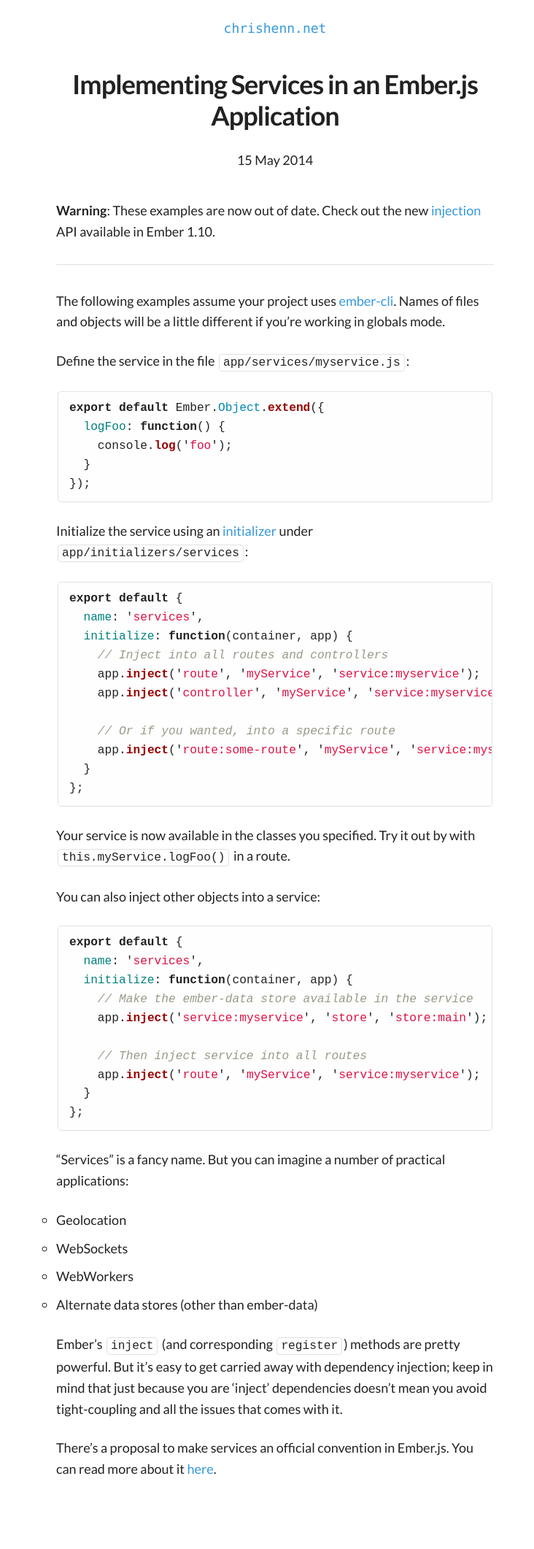
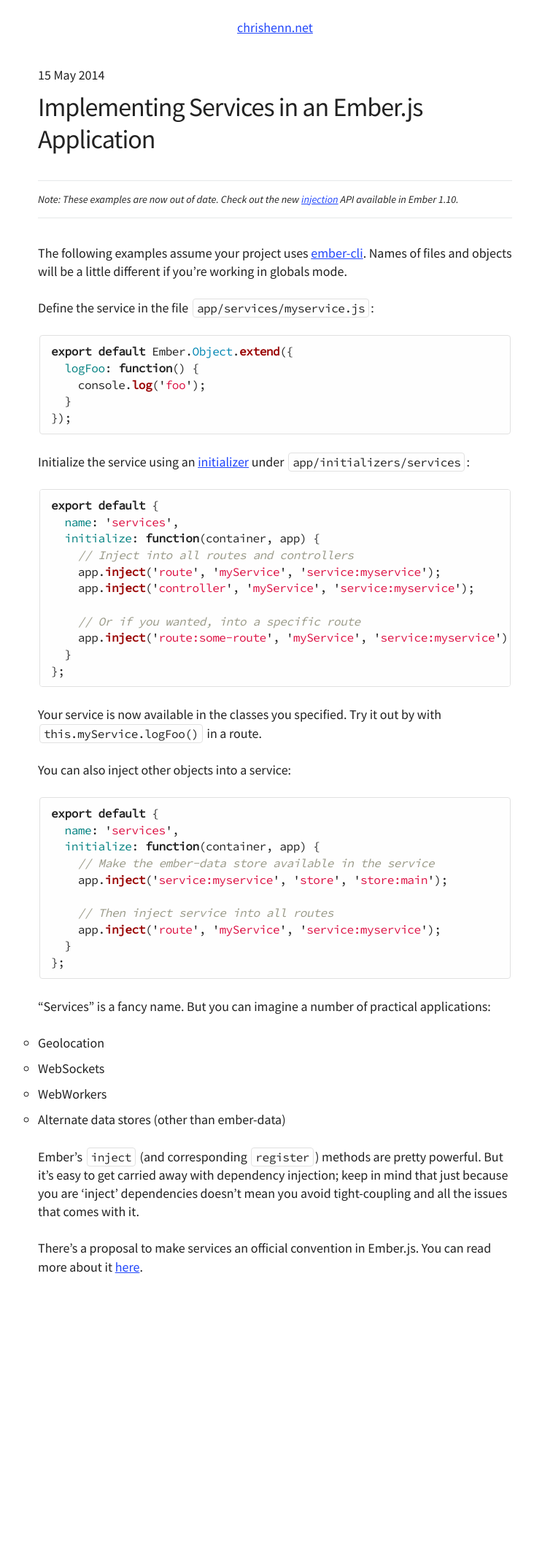
Before and after one commit to chnn/chrishenn-net, a Jekyll site: the page built from _posts/2014-05-15-using-services-ember.markdown, in a window 1280 px wide. Shown: the whole page at 73% size, without its empty margins (263-995 px from the left). Built offline with Jekyll 4.4.1, drawn with Linux system fonts in a browser that asks for light colours; after the commit the page ends 1843 px from its top, so only the background shows below that.

Commit message:
Design tweaks

```diff
--- a/_layouts/default.html
+++ b/_layouts/default.html
@@ -7,7 +7,7 @@
 
         <link rel="stylesheet" href="{{ site.baseurl }}/assets/css/screen.css">
 
-        <link href="https://fonts.googleapis.com/css?family=Lato:400,400i,700,700i" rel="stylesheet">
+        <link href="https://fonts.googleapis.com/css?family=Source+Code+Pro|Source+Sans+Pro:400,400i,600" rel="stylesheet">
     </head>
 
     <body>
--- a/_layouts/post.html
+++ b/_layouts/post.html
@@ -2,10 +2,7 @@
 layout: default
 ---
 <div class="post">
+    <div class="date">{{ page.date | date_to_long_string }}</div>
     <h1>{{ page.title }} </h1>
-    <div class="date">{{ page.date | date_to_long_string }}</div>
-
-    <div class="post-content">
-        {{ content }}
-    </div>
+    {{ content }}
 </div>
--- a/_posts/2014-05-15-using-services-ember.markdown
+++ b/_posts/2014-05-15-using-services-ember.markdown
@@ -3,9 +3,10 @@
 title: "Implementing Services in an Ember.js Application"
 ---
 
-**Warning**: These examples are now out of date. Check out the new [injection](http://emberjs.com/blog/2015/02/07/ember-1-10-0-released.html#toc_injected-properties) API available in Ember 1.10.
 
-<hr>
+<div class="aside">
+  <p>Note: These examples are now out of date. Check out the new <a href="http://emberjs.com/blog/2015/02/07/ember-1-10-0-released.html#toc_injected-properties">injection</a> API available in Ember 1.10.</p>
+</div>
 
 The following examples assume your project uses [ember-cli](https://github.com/stefanpenner/ember-cli). Names of files and objects will be a little different if you're working in globals mode.
 
--- a/assets/css/screen.scss
+++ b/assets/css/screen.scss
@@ -7,63 +7,50 @@
 @import "syntax.css";
 @import "icomoon.css";
 
-$sans: "Lato", sans-serif;
-$mono: Monaco, Menlo, Consolas, "Courier New", monospace;
+$sans: "Source Sans Pro", sans-serif;
+$mono: "Source Code Pro", Monaco, Menlo, Consolas, "Courier New", monospace;
 $body-font-size: 1.8rem;
+$math-font-size: $body-font-size;
 $code-font-size: 14px;
 $content-width: 700px;
-$text-content-width: 600px;
+$text-content-width: 650px;
 
-$midnight-blue: #2c3e50;
-$wet-asphalt: #34495e;
-$peter-river: #3498db;
-$belize-hole: #2980b9;
-$silver: #bdc3c7;
-$clouds: #ecf0f1;
-$carrot: #e67e22;
-$pumpkin: #d35400;
-$alizarin: #e74c3c;
+$gray02: #bdc3c7;
+$gray08: #303845;
+
+$link: #2247fa;
+$link-hover: #24129d;
 
 body {
     font-family: $sans;
     font-size: $body-font-size;
+    line-height: 1.4;
 }
 
 a {
-    color: $peter-river;
-    text-decoration: none;
+    color: $link;
 
     &:hover {
-        border-bottom: 1px solid $peter-river;
+        color: $link-hover;
     }
 }
 
-// pre, code {
-//     font-size: $code-font-size;
-// }
-
-// pre {
-//     margin-bottom: 18px;
-//     overflow-x: auto;
-// }
-
-// pre code {
-//     white-space: pre;
-// }
-
 code {
+    font-family: $mono;
+    letter-spacing: -0.5px;
     background-color: #FEFEFE;
     border-radius: 4px;
 }
 
 pre > code {
+    font-family: $mono;
     overflow: scroll;
 }
 
 .brand {
     text-align: center;
-    font-family: $mono;
-    font-size: 1.8rem;
+    font-family: $sans;
+    font-size: $body-font-size;
     padding-top: 25px;
     padding-bottom: 25px;
 }
@@ -103,13 +90,9 @@
     }
 
     .icon-link {
-        color: $silver;
+        color: $gray02;
         font-size: 1.6rem;
         margin-left: 12px;
-    }
-
-    a:hover {
-        margin-bottom: -1px;
     }
 
     p {
@@ -140,13 +123,13 @@
 }
 
 .post {
-    margin-bottom: 80px;
+    margin: 0 auto 80px auto;
+    max-width: $text-content-width;
 
     h1 {
-        text-align: center;
         margin-top: 0;
-        margin-bottom: 25px;
-        font-weight: 700;
+        margin-bottom: 35px;
+        font-weight: 400;
         font-size: 3.6rem;
     }
 
@@ -165,20 +148,18 @@
     }
 
     .katex, .katex-display {
-        font-size: 2rem;
+        font-size: $math-font-size;
     }
 
     .date {
-        font-weight: 300;
-        margin: 10px auto;
-        text-align: center;
+        margin-bottom: 10px;
     }
 
     .aside {
         padding: 15px 0;
         border-top: 1px solid rgba(189, 195, 199, 0.39);
         border-bottom: 1px solid rgba(189, 195, 199, 0.39);
-        margin-bottom: 40px;
+        margin-bottom: 35px;
 
         p {
             font-style: italic;
@@ -213,7 +194,7 @@
         margin: 3rem auto;
         position: relative;
         overflow: hidden;
-        border: 1px solid $wet-asphalt;
+        border: 1px solid $gray08;
         box-sizing: border-box;
 
         .loading {
@@ -222,7 +203,7 @@
             top: 45%;
             text-align: center;
             font-style: italic;
-            color: $wet-asphalt;
+            color: $gray08;
         }
 
         &.loaded .loading {
@@ -233,7 +214,7 @@
             position: absolute;
             top: -4px;
             left: -4px;
-            background: $midnight-blue;
+            background: $gray08;
             padding: 10px 6px 6px 10px;
             font-size: 1rem;
             border-radius: 3px;
@@ -248,7 +229,5 @@
     }
 
     .post-content {
-        max-width: $text-content-width;
-        margin: 40px auto;
     }
 }
--- a/index.html
+++ b/index.html
@@ -4,7 +4,7 @@
 ---
 
 <div class="home">
-    <p class="intro">Hello, I'm Chris Henn. You can contact me at chris@chrishenn.net. <small><a href="{{ site.baseurl }}/about.html">More &raquo;</a></small></p>
+    <p class="intro">Hello, I'm Chris Henn. You can contact me at chris@chrishenn.net. <a href="{{ site.baseurl }}/about.html">More &raquo;</a></p>
     <h2>All Posts</h2>
     {% assign links = "" | split: "" %}
     {% for link in site.data.links %}
```
